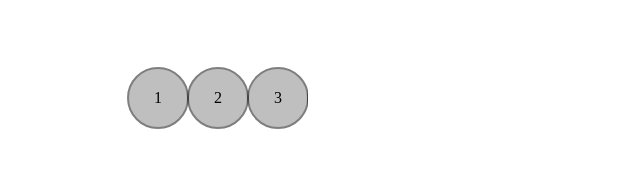
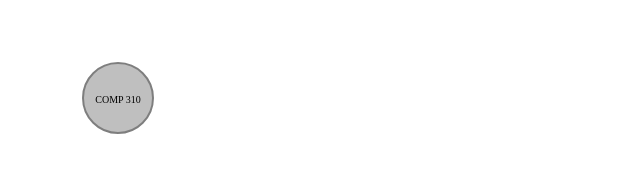
Before and after one commit to stefaneng/courseviz, a plain HTML site: page index.html in a window 1280 px wide. Shown: the whole page, without its empty margins (0-640 px from the left). Drawn offline with nearby package versions, Linux system fonts and the light colour scheme.

Commit message:
Display one course with mouseover description

```diff
--- a/css/style.css
+++ b/css/style.css
@@ -1,3 +1,7 @@
+body {
+    font: 10px helvetica sans-serif;
+}
+
 circle {
     opacity: 0.50;
     fill: grey;
@@ -12,10 +16,9 @@ text {
 div.tooltip {
   position: absolute;
   text-align: center;
-/*  width: 60px;
-  height: 12px;*/
+  width: 150px;
+/*  height: 12px;*/
   padding: 10px;
-  font: 10px sans-serif;
   background: #ddd;
   border: solid 1px #aaa;
   border-radius: 8px;
--- a/data/sample_courses.json
+++ b/data/sample_courses.json
@@ -1,8 +1,8 @@
-{
+[{
     "description": "Study of the relation of languages (e.g.,. sets of strings) and machines for processing these languages, with emphasis on classes of languages and corresponding classes of machines. Phrase structure languages and grammar. Types of grammar and classes of languages. Regular languages and finite state automata. Context-free languages and pushdown automata. Unrestricted languages and Turing Machines. Computability models of Turing, Church, Markov and McCarthy. Applications to programming languages, compiler design, and program design and testing.",
     "number": "310",
     "classname": "COMP 310",
     "department": "COMP",
     "prereqs": ["COMP 256/L", "COMP 333"],
     "longname": "Automata, Languages and Computation", "units": "3"
-}
+}]
--- a/js/catalog.js
+++ b/js/catalog.js
@@ -1,23 +1,21 @@
 (function() {
     "use strict";
-
-    var data = [1,2,3,4];
 
     var g = d3.select("svg")
 	    .append("g")
               .attr("transform", "translate(90,90)");
 
+    d3.json("/data/sample_courses.json", function(error, courses) {
 	var circles = g.selectAll("g")
-	    .data(data)
+		.data(courses)
 		.enter().append("g")
-	    .attr("transform" , function(d) { return "translate(" + d * 60 + ",0)"});
-
+		.attr("transform", "translate(20,0)");
 
 	var circleMouseover = function(d) {
 	    d3.select("body")
 		.append("div")
 		.attr("class", "tooltip")
-	    .text("Item number: " + d);
+		.text(d.description);
 
 	    d3.select(this)
 		.transition()
@@ -39,7 +37,7 @@
 	};
 
 	circles.append("circle")
-	.attr("r", 30)
+	    .attr("r", 35)
 	    .on("mouseover", circleMouseover)
 	    .on("mousemove", circleMousemove)
 	    .on("mouseout", circleMouseout);
@@ -47,6 +45,6 @@
 	circles.append("text")
 	    .attr("text-anchor", "middle")
 	    .attr("dy", "5px")
-	.text(function(d) { return d; });
-
+	    .text(function(d) { return d.classname; });
+    });
 })();
```
Lines whose indentation alone changed are shown as unchanged.
